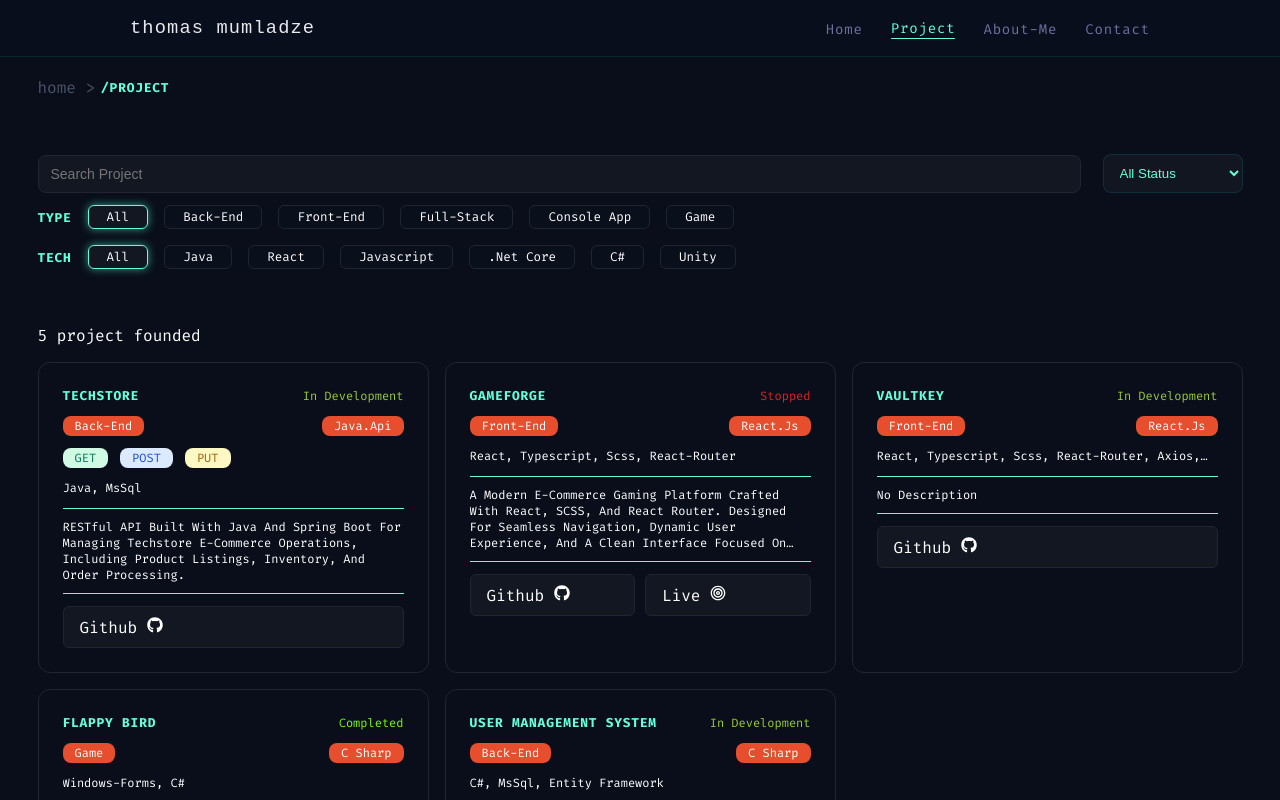
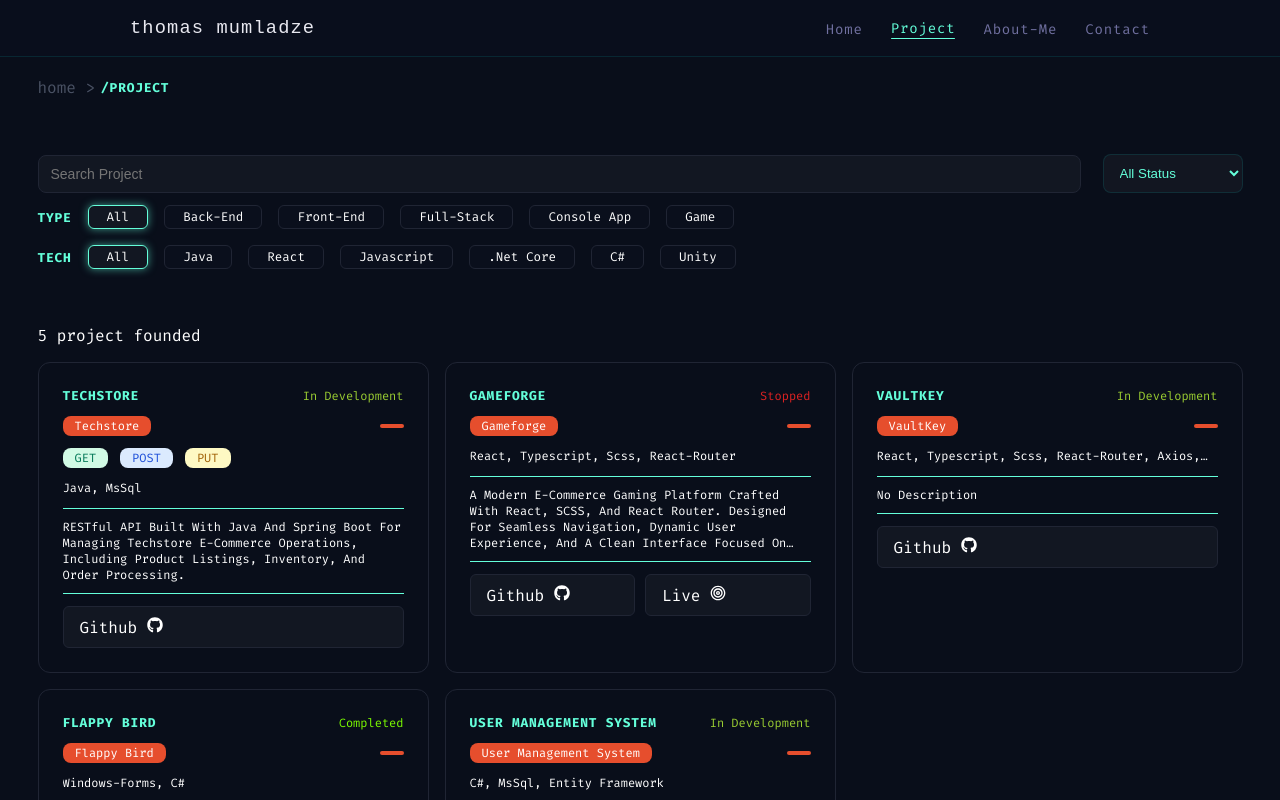
Before and after one commit to ThomasMumladze/dev-portfolio, a React (Vite) app: page /project in a window 1280 px wide. Shown: the top 800 px of the page. Built offline with nearby package versions, Linux system fonts and the light colour scheme.

Commit message:
update * project typ * ad live api *change card values

```diff
--- /dev/null
+++ b/src/assets/api/live/LiveApi.tsx
@@ -0,0 +1,13 @@
+import axios from "axios";
+
+const defaultApiUrl = "https://portfolioback-production-ba2c.up.railway.app/api";
+
+export const GetProjects = async () => {
+    try {
+        const response = await axios.get(`${defaultApiUrl}/Project`);
+        return response.data;
+    } catch (error) {
+        console.error("Error fetching projects:", error);
+        throw error;
+    }
+};
--- a/src/components/Card.tsx
+++ b/src/components/Card.tsx
@@ -42,8 +42,8 @@ const Card = (props: Props) => {
                 <p className={`${data.status}`}>{data.status}</p>
             </div>
             <div className="project-type">
-                <p>{data.type}</p>
-                <p>{data.language}</p>
+                <p>{data.applicationName}</p>
+                <p>{data.programmingLanguage}</p>
             </div>
 
             {data.methods.length > 1 ? (
--- a/src/page/Home.tsx
+++ b/src/page/Home.tsx
@@ -20,8 +20,13 @@ const icons = { ...front_end_icon, ...back_end_icon, ...tool_icon };
 // ==========  helper ========== //
 import { randomColor } from "../helper/randomColor";
 
+// ==========  Api ========== //
+import { GetProjects } from "../assets/api/live/LiveApi";
+
 const Home = () => {
-    const projectData = _projectData as unknown as ProjectType[];
+    // const projectData = TestApi().then((res) => res) as unknown as ProjectType[];
+    const [projectData, setProjectData] = useState<ProjectType[]>([]);
+
     const [nextSlide, setNextSlide] = useState(0);
     const ITEMS_PER_PAGE = 11;
     const totalPages = Math.ceil(Object.keys(icons).length / ITEMS_PER_PAGE);
@@ -31,6 +36,10 @@ const Home = () => {
     };
 
     useEffect(() => {
+        GetProjects().then((res) => {
+            setProjectData(res);
+        });
+
         const interval = setInterval(handleNextSlide, 3000);
         return () => clearInterval(interval);
     }, []);
@@ -63,10 +72,10 @@ const Home = () => {
                 {/* ========== mapping list of project ==========  // */}
                 <div className="project-list">
                     {projectData
-                        .filter((x: ProjectType) => x.type === "front-end")
+                        .filter((x: ProjectType) => x.applicationType === "front-end")
                         .slice(0, 4)
                         .map((item: ProjectType) => (
-                            <Card key={item.id} data={item} />
+                            <Card key={item.projectId} data={item} />
                         ))}
                 </div>
             </section>
@@ -80,10 +89,10 @@ const Home = () => {
                 {/* ========== mapping list of project ==========  // */}
                 <div className="project-list">
                     {projectData
-                        .filter((x: ProjectType) => x.type === "back-end")
+                        .filter((x: ProjectType) => x.applicationType === "back-end")
                         .slice(0, 4)
                         .map((item: ProjectType) => (
-                            <Card key={item.id} data={item} />
+                            <Card key={item.projectId} data={item} />
                         ))}
                 </div>
             </section>
@@ -97,10 +106,10 @@ const Home = () => {
                 {/* ========== mapping list of project ==========  // */}
                 <div className="project-list">
                     {projectData
-                        .filter((x: ProjectType) => x.type === "game")
+                        .filter((x: ProjectType) => x.applicationType === "game")
                         .slice(0, 4)
                         .map((item: ProjectType) => (
-                            <Card key={item.id} data={item} />
+                            <Card key={item.projectId} data={item} />
                         ))}
                 </div>
             </section>
```
Also changed, not shown: src/types/projectType.ts (+5 -3 lines).
